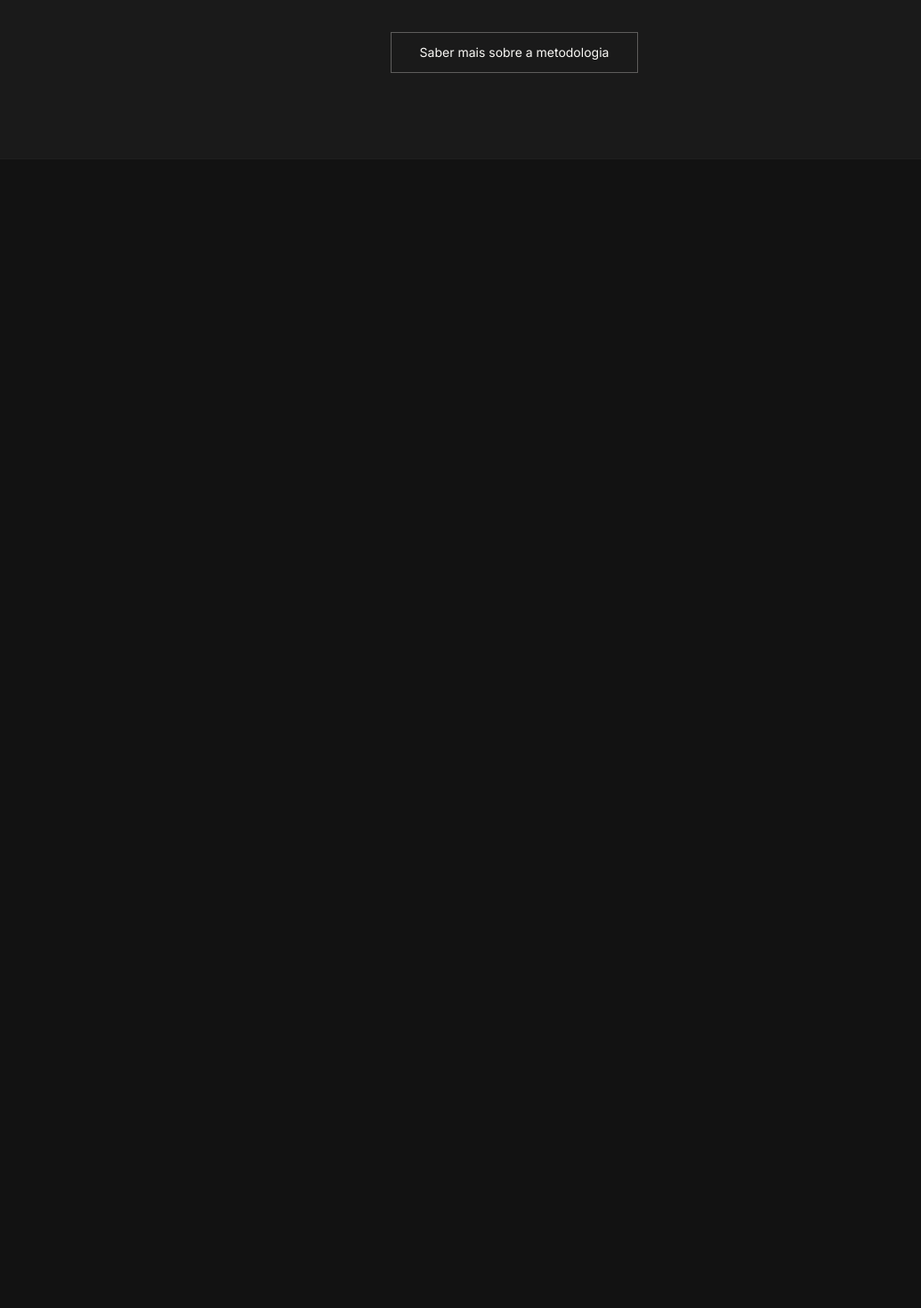
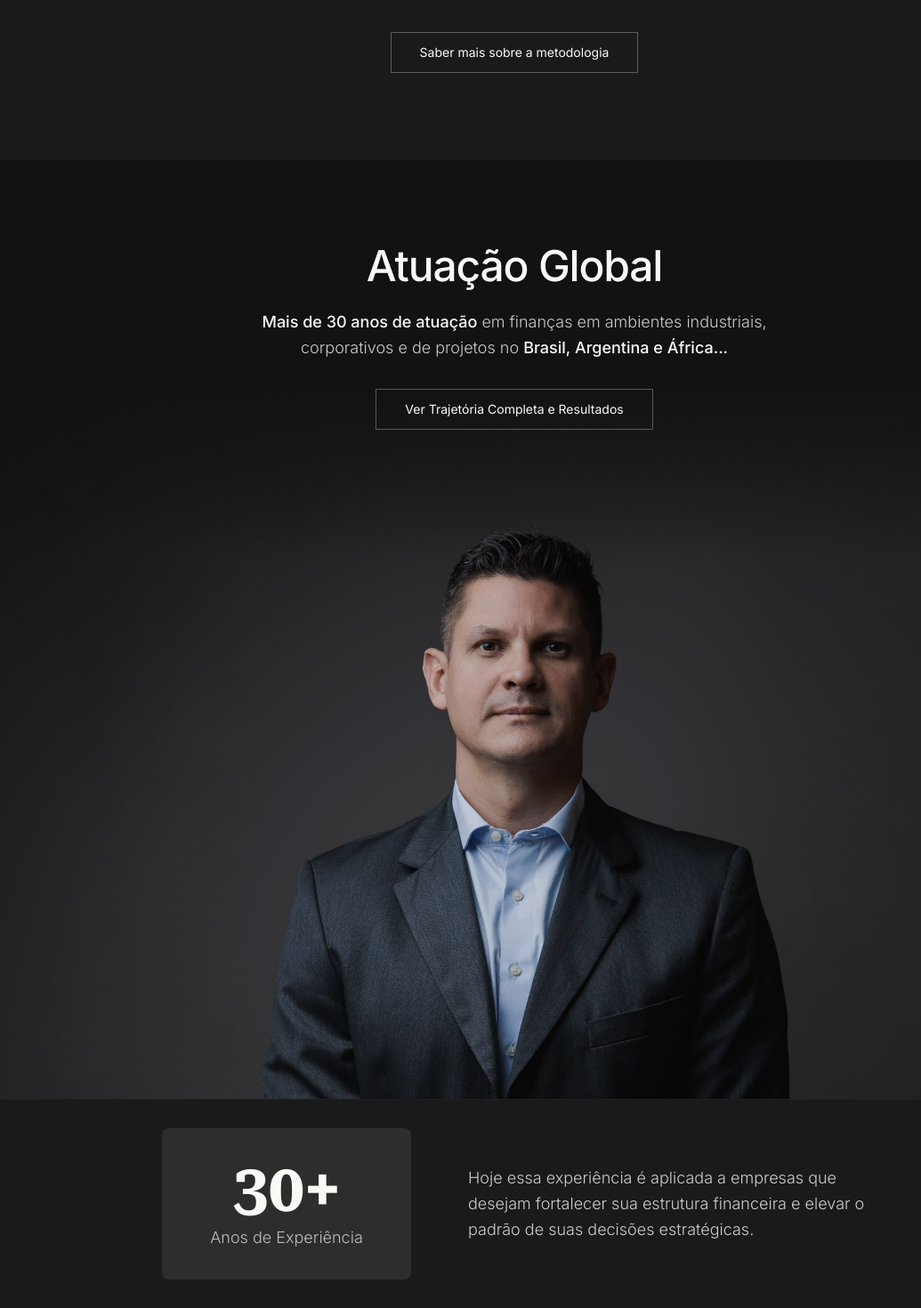
Before and after one commit to Bryanninja/michel-stawicki-web, a Next.js app: page / in a window 1280 px wide. Shown: the part 2603-4073 px from the top of the page at 89% size, without its empty margins (62-1097 px from the left). Before the commit the page ends 2782 px from the top, so only its background shows below. Built offline with nearby package versions, Linux system fonts and the light colour scheme.

Commit message:
feat: add Global operations section

```diff
--- /dev/null
+++ b/app/components/AtuaçãoGlobal.tsx
@@ -0,0 +1,66 @@
+import Link from "next/link";
+
+export default function AtuacaoGlobal() {
+  return (
+    <section className="bg-brand-black w-full pt-24 flex flex-col items-center">
+      {/* 1. Cabeçalho e Botão */}
+      <div className="max-w-2xl absolute z-10 mx-auto px-6 w-full flex flex-col items-center text-center">
+        <h2 className="font-sans font-medium text-4xl md:text-5xl text-brand-white mb-6 tracking-tight">
+          Atuação Global
+        </h2>
+        <p className="font-sans text-brand-white/80 text-lg max-w-3xl font-light leading-relaxed mb-8">
+          <strong className="font-medium text-brand-white">
+            Mais de 30 anos de atuação
+          </strong>{" "}
+          em finanças em ambientes industriais, corporativos e de projetos no{" "}
+          <strong className="font-medium text-brand-white">
+            Brasil, Argentina e África...
+          </strong>
+        </p>
+
+        <Link
+          href="/experiencia"
+          className="inline-block border border-brand-white/30 px-8 py-3 font-sans text-sm text-brand-white hover:bg-brand-white hover:text-brand-black transition-colors duration-300"
+        >
+          Ver Trajetória Completa e Resultados
+        </Link>
+      </div>
+
+      {/* 2. Imagem com Gradiente Superior */}
+      <div className="relative w-full mt-40 h-full">
+        {/* Gradiente esfumando do preto (brand-black) para transparente */}
+        <div className="absolute top-0 inset-x-0 h-48 bg-gradient-to-b from-brand-black to-transparent z-1 pointer-events-none"></div>
+
+        <img
+          src="/atuacao-michel.jpg"
+          alt="Michel Stawicki"
+          className="w-full h-dvh object-cover filter grayscale-[15%] opacity-90"
+        />
+      </div>
+
+      {/* 3. Barra Sólida Inferior (Ancoragem) */}
+      <div className="w-full bg-surface border-t border-brand-gray/10 py-8 relative z-20">
+        <div className="max-w-[1440px] mx-auto px-6 flex flex-col md:flex-row items-center justify-center gap-8 md:gap-16">
+          {/* Card "30+" */}
+          <div className="bg-surface-hover border border-brand-gray/10 rounded-lg py-8 px-12 flex flex-col items-center justify-center min-w-[280px]">
+            <span className="font-serif font-bold text-6xl md:text-7xl text-brand-white mb-1">
+              30+
+            </span>
+            <span className="font-sans text-brand-white/70 text-sm md:text-lg font-light">
+              Anos de Experiência
+            </span>
+          </div>
+
+          {/* Texto de Apoio */}
+          <div className="max-w-md text-center md:text-left">
+            <p className="font-sans text-brand-white/80 text-base md:text-lg leading-relaxed font-light">
+              Hoje essa experiência é aplicada a empresas que desejam fortalecer
+              sua estrutura financeira e elevar o padrão de suas decisões
+              estratégicas.
+            </p>
+          </div>
+        </div>
+      </div>
+    </section>
+  );
+}
--- a/app/page.tsx
+++ b/app/page.tsx
@@ -1,5 +1,6 @@
 // Arquivo: src/app/page.tsx
 import Header from "../app/components/Header";
+import AtuacaoGlobal from "./components/AtuaçãoGlobal";
 import Crescimento from "./components/Crescimento";
 import Estrutura from "./components/Estrutura";
 import Hero from "./components/Hero";
@@ -12,6 +13,7 @@ export default function Home() {
         <Hero />
         <Crescimento />
         <Estrutura />
+        <AtuacaoGlobal />
       </main>
     </>
   );
```
Also changed, not shown: public/atuacao-michel.jpg (added).
